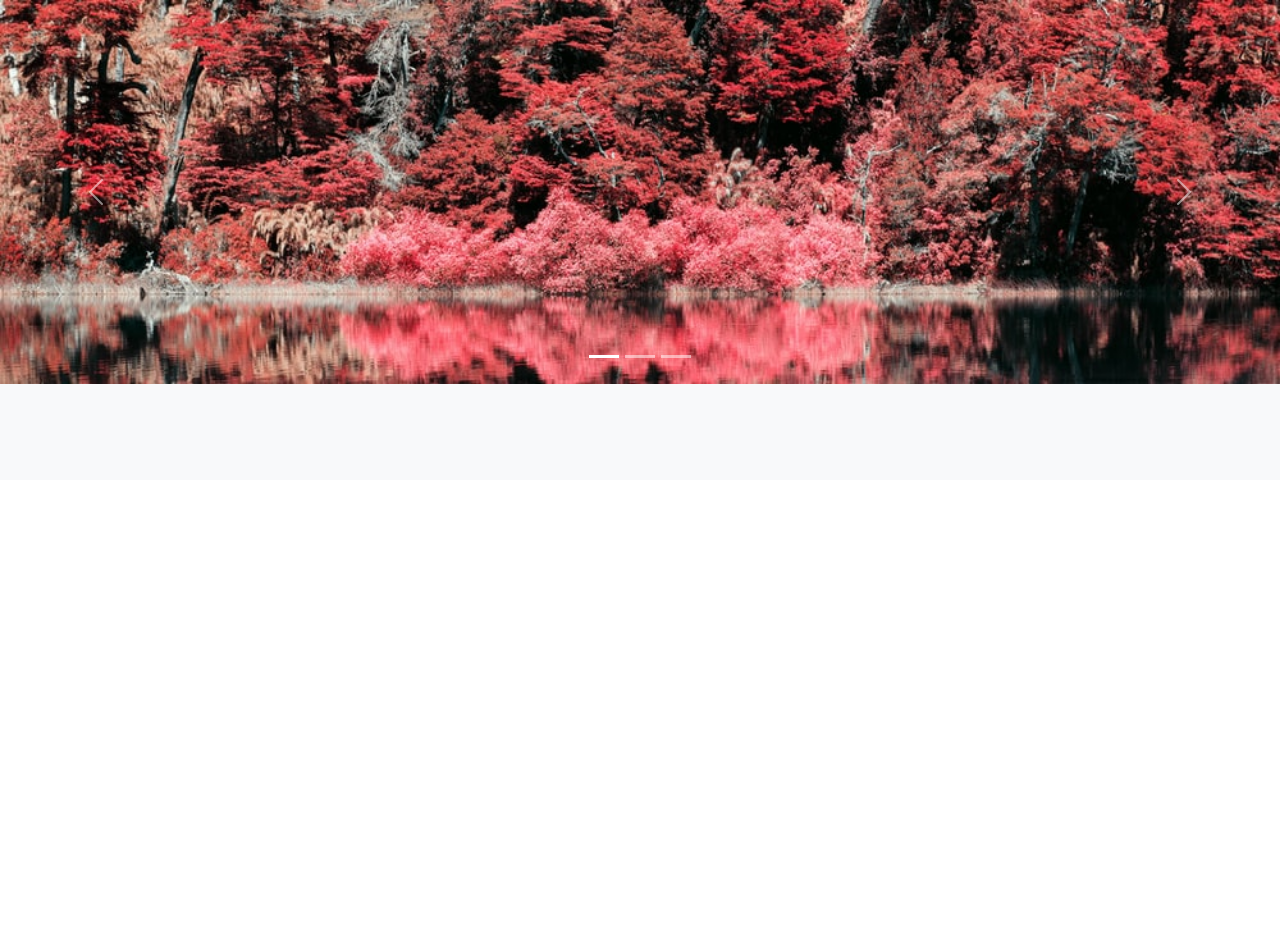
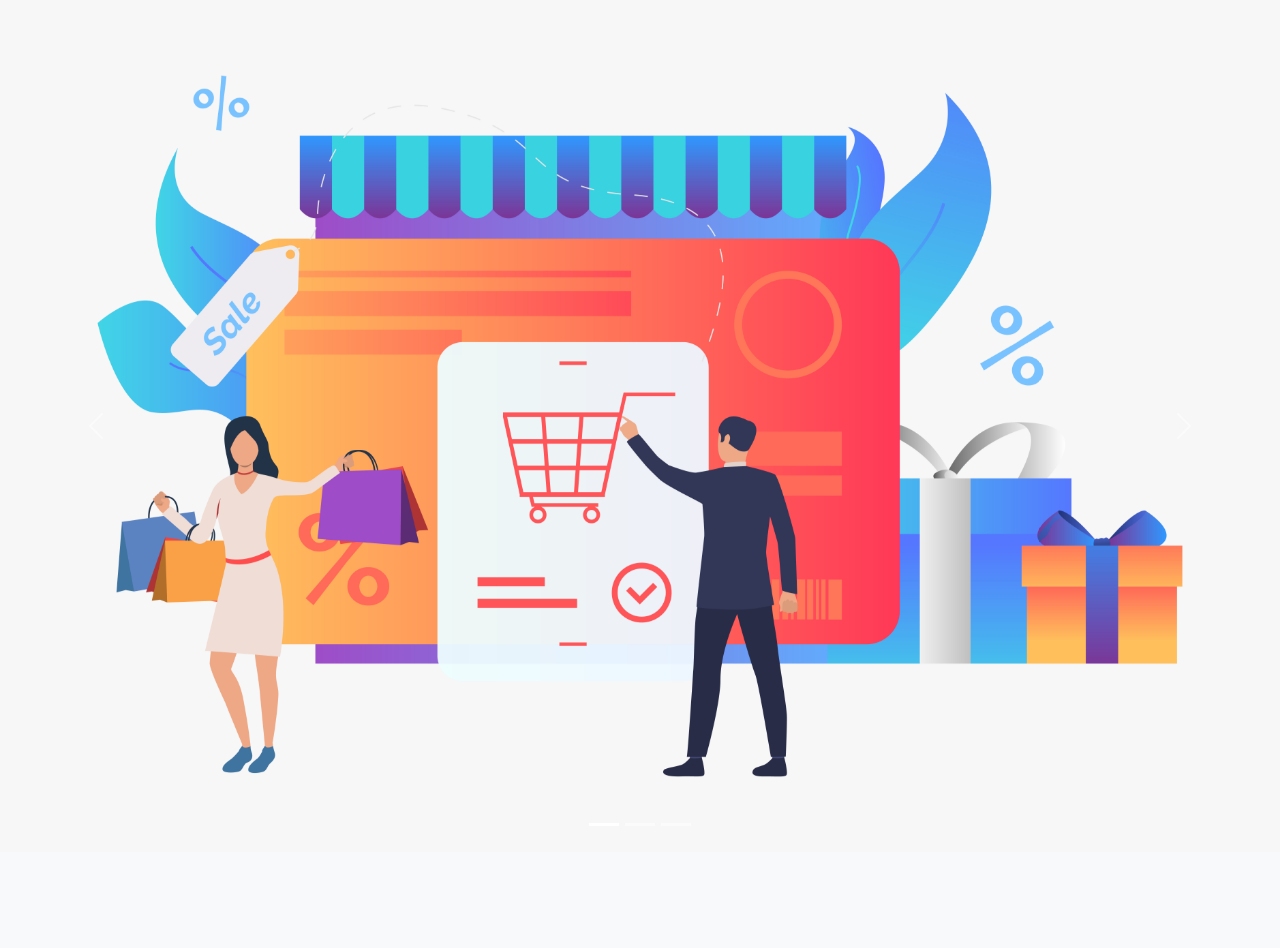
Before and after one commit to namansubedi/eMPORIUM, a Django app: page / in a window 1280 px wide. Shown: the part 56-1004 px from the top of the page. Before the commit the page ends 440 px from the top, so only its background shows below. Run offline with Django 3.2, Linux system fonts and the light colour scheme; data that the repository does not hold is empty; some libraries are stand-ins or nearby versions.

Commit message:
banner added

```diff
--- a/templates/index.html
+++ b/templates/index.html
@@ -1,4 +1,5 @@
 {% extends 'base.html' %}
+{% load static %}
 
 {% block title %}
 Home
@@ -14,13 +15,13 @@ Home
   </div>
   <div class="carousel-inner">
     <div class="carousel-item active">
-      <img src="/static/1.jpg" class="d-block w-100" alt="...">
+      <img src="{% static 'banner1.jpg' %}" class="d-block w-100" alt="...">
     </div>
     <div class="carousel-item">
-      <img src="/static/1.jpg" class="d-block w-100" alt="...">
+      <img src="{% static 'banner2.jpg' %}" class="d-block w-100" alt="...">
     </div>
     <div class="carousel-item">
-      <img src="/static/1.jpg" class="d-block w-100" alt="...">
+      <img src="{% static 'banner3.jpg' %}" class="d-block w-100" alt="...">
     </div>
   </div>
   <button class="carousel-control-prev" type="button" data-bs-target="#carouselExampleIndicators" data-bs-slide="prev">
```
Also changed, not shown: static/1.jpg (deleted), static/banner1.jpg (added), 3 other files.
